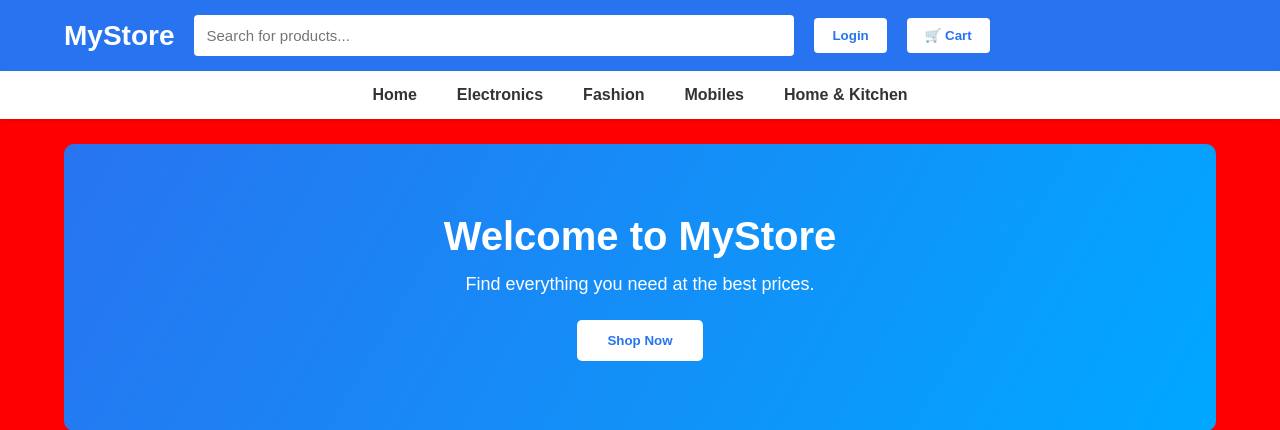
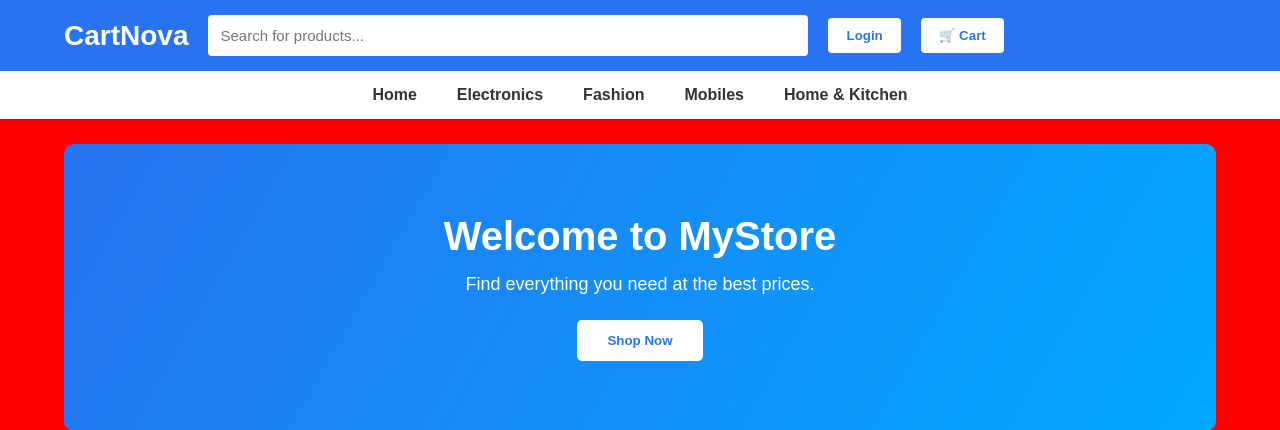
Before and after one commit to jeffrinanton48-lab/my-E-cart, a Flask app: page / in a window 1280 px wide. Shown: the top 430 px of the page. Run offline with Flask 3, Linux system fonts and the light colour scheme.

Commit message:
Changed store name to CartNova

```diff
--- a/templates/index.html
+++ b/templates/index.html
@@ -3,7 +3,7 @@
 <head>
     <meta charset="UTF-8">
     <meta name="viewport" content="width=device-width, initial-scale=1.0">
-    <title>My E-Commerce Store</title>
+    <title>CartNova - Smart Shopping</title>
 
     <link rel="stylesheet" href="{{ url_for('static', filename='css/style.css') }}">
 </head>
@@ -11,7 +11,7 @@
 <body>
 
     <header>
-        <h1>MyStore</h1>
+        <h1>CartNova</h1>
 
         <input type="text" placeholder="Search for products...">
 
```
